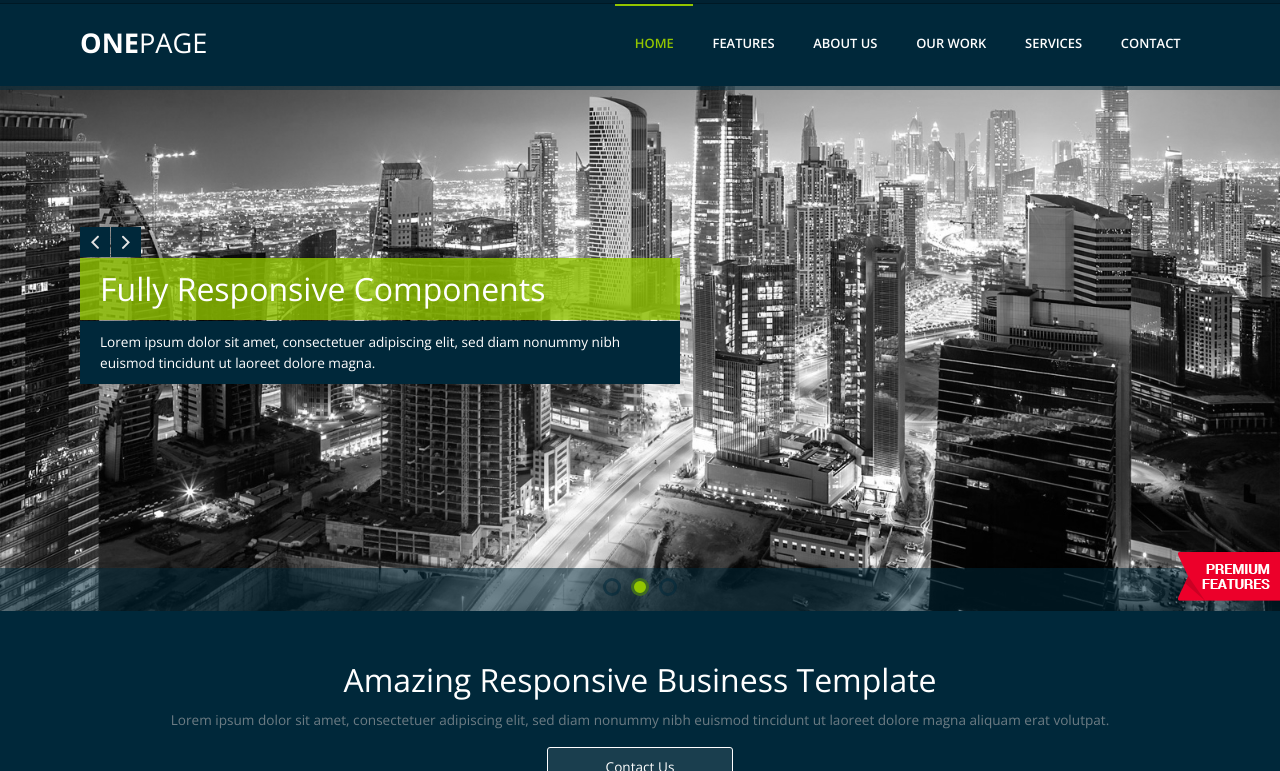
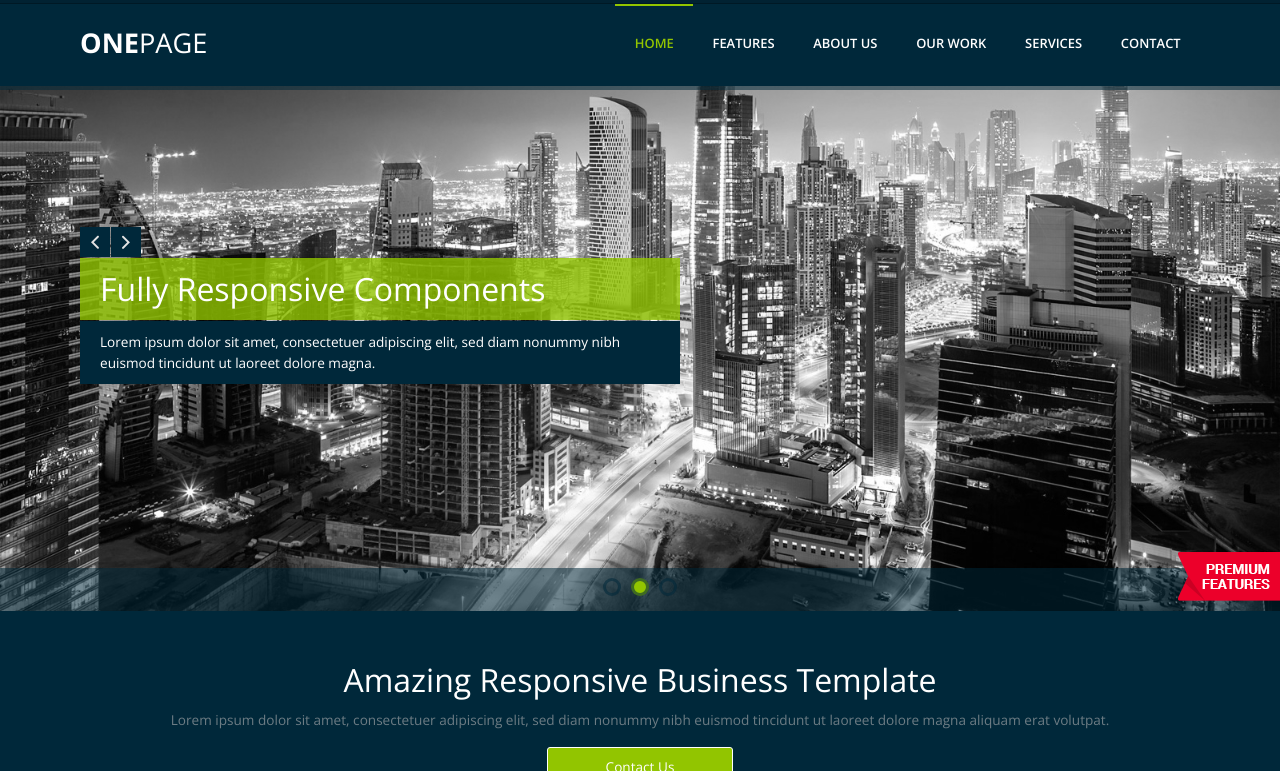
Before and after one commit to Santan47/new-onepage-template, a plain HTML site: page index.html in a window 1280 px wide. In both pictures the pointer is over the link "Contact Us". Shown: the part 29-800 px from the top of the page. Drawn offline with nearby package versions, Linux system fonts and the light colour scheme.

Commit message:
contect us hover changed

```diff
--- a/css/responsee.css
+++ b/css/responsee.css
@@ -69,6 +69,7 @@ img.grayscale:hover {
   -webkit-filter: grayscale(0);
   filter: none;
 }
+
 
 @-webkit-keyframes rotating /* Safari and Chrome */ {
   from {
--- a/css/template-style.css
+++ b/css/template-style.css
@@ -14,7 +14,7 @@ a.white-btn {
 }
 
 a.white-btn:hover {
-	background: none repeat scroll 0 0 rgba(255, 255, 255, 0.1);
+	background: #92c500;
 }
 a.color-btn, form.customform button.color-btn {
 	background: none;
```
